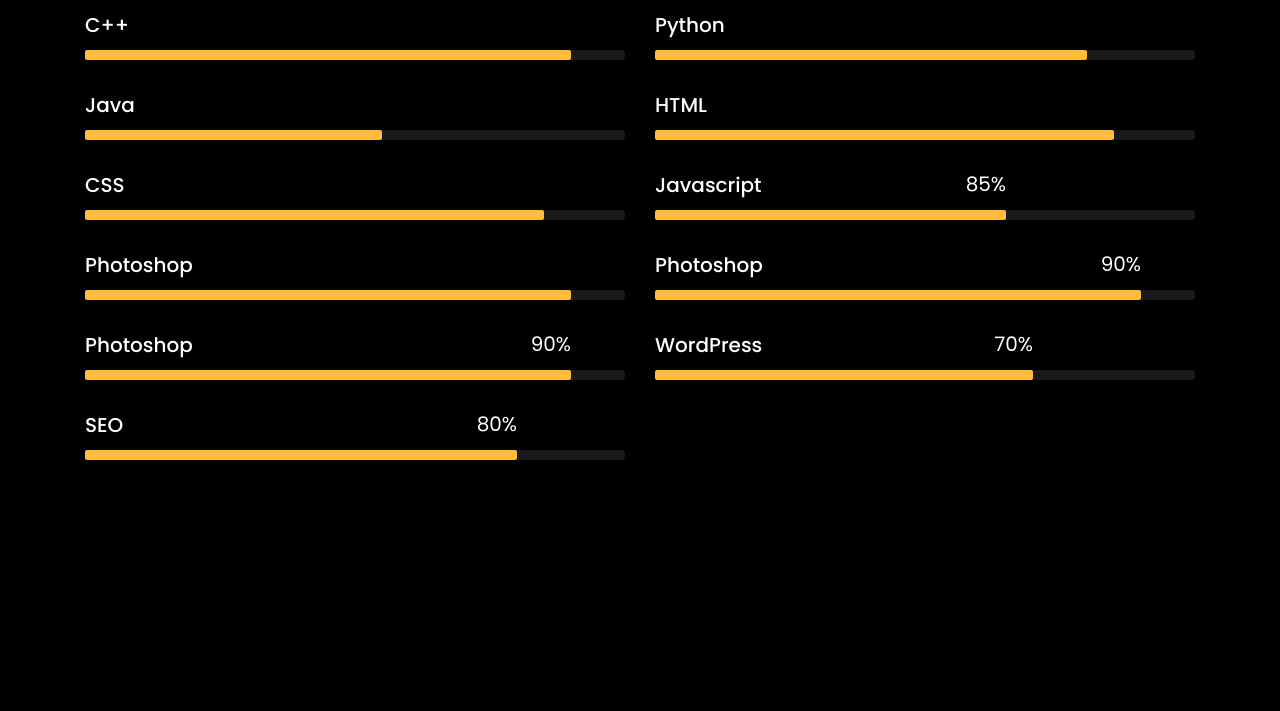
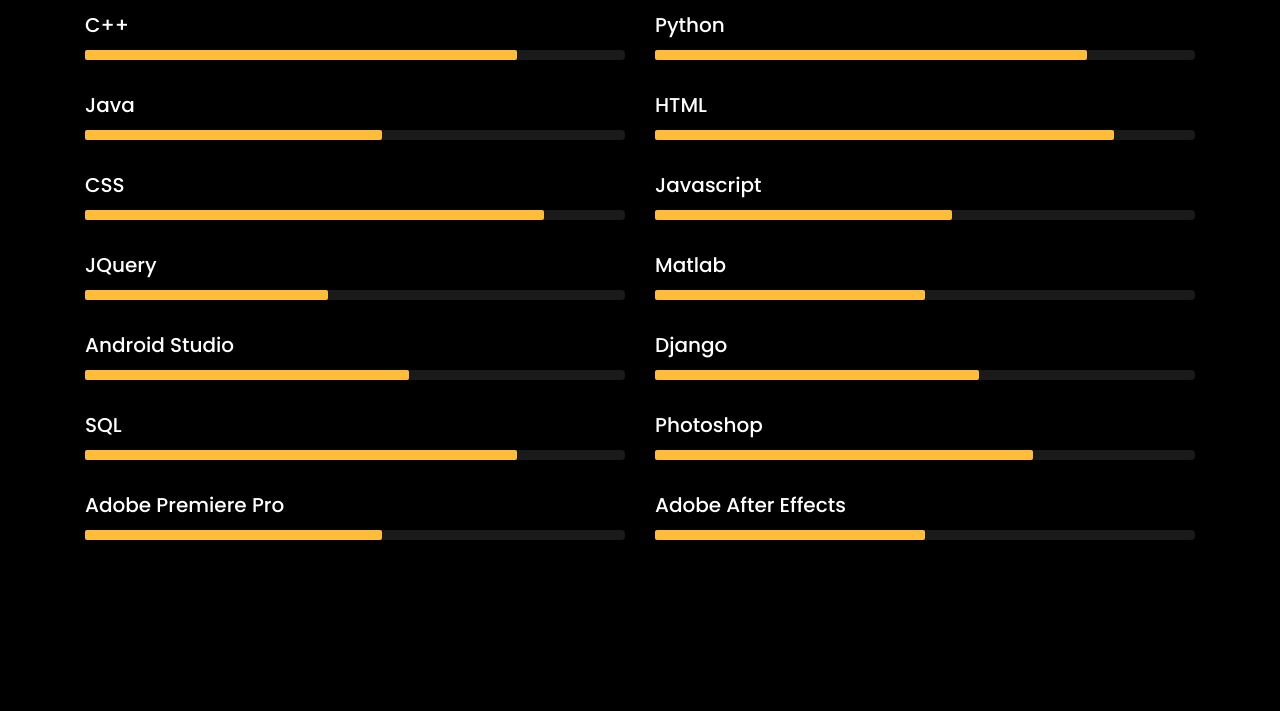
Before and after one commit to nayakashutosh9/personal_website, a plain HTML site: page index.html in a window 1280 px wide. Shown: the part 1770-2481 px from the top of the page. Drawn offline with Linux system fonts and the light colour scheme; files whose address does not match are found by name.

Commit message:
skills added

```diff
--- a/index.html
+++ b/index.html
@@ -282,8 +282,8 @@
 						<div class="progress-wrap ftco-animate">
 							<h3>C++</h3>
 							<div class="progress">
-							 	<div class="progress-bar color-1" role="progressbar" aria-valuenow="90"
-							  	aria-valuemin="0" aria-valuemax="100" style="width:90%">
+							 	<div class="progress-bar color-1" role="progressbar" aria-valuenow="80"
+							  	aria-valuemin="0" aria-valuemax="100" style="width:80%">
 							    <!-- <span>90%</span> -->
 							  	</div>
 							</div>
@@ -337,9 +337,64 @@
 						<div class="progress-wrap ftco-animate">
 							<h3>Javascript</h3>
 							<div class="progress">
-							 	<div class="progress-bar color-2" role="progressbar" aria-valuenow="65"
-							  	aria-valuemin="0" aria-valuemax="100" style="width:65%">
-							    <span>85%</span>
+							 	<div class="progress-bar color-2" role="progressbar" aria-valuenow="55"
+							  	aria-valuemin="0" aria-valuemax="100" style="width:55%">
+							    <!-- <span>85%</span> -->
+							  	</div>
+							</div>
+						</div>
+					</div>
+					<div class="col-md-6 animate-box">
+						<div class="progress-wrap ftco-animate">
+							<h3>JQuery</h3>
+							<div class="progress">
+							 	<div class="progress-bar color-1" role="progressbar" aria-valuenow="45"
+							  	aria-valuemin="0" aria-valuemax="100" style="width:45%">
+							    <!-- <span>90%</span> -->
+							  	</div>
+							</div>
+						</div>
+					</div>
+					<div class="col-md-6 animate-box">
+						<div class="progress-wrap ftco-animate">
+							<h3>Matlab</h3>
+							<div class="progress">
+							 	<div class="progress-bar color-1" role="progressbar" aria-valuenow="50"
+							  	aria-valuemin="0" aria-valuemax="100" style="width:50%">
+							    <!-- <span>90%</span> -->
+							  	</div>
+							</div>
+						</div>
+					</div>
+					<div class="col-md-6 animate-box">
+						<div class="progress-wrap ftco-animate">
+							<h3>Android Studio</h3>
+							<div class="progress">
+							 	<div class="progress-bar color-5" role="progressbar" aria-valuenow="60"
+							  	aria-valuemin="0" aria-valuemax="100" style="width:60%">
+							    <!-- <span>70%</span> -->
+							  	</div>
+							</div>
+						</div>
+					</div>
+					<div class="col-md-6 animate-box">
+						<div class="progress-wrap ftco-animate">
+							<h3>Django</h3>
+							<div class="progress">
+							 	<div class="progress-bar color-6" role="progressbar" aria-valuenow="60"
+							  	aria-valuemin="0" aria-valuemax="100" style="width:60%">
+							    <!-- <span>80%</span> -->
+							  	</div>
+							</div>
+						</div>
+					</div>
+					<div class="col-md-6 animate-box">
+						<div class="progress-wrap ftco-animate">
+							<h3>SQL</h3>
+							<div class="progress">
+							 	<div class="progress-bar color-6" role="progressbar" aria-valuenow="80"
+							  	aria-valuemin="0" aria-valuemax="100" style="width:80%">
+							    <!-- <span>80%</span> -->
 							  	</div>
 							</div>
 						</div>
@@ -348,8 +403,8 @@
 						<div class="progress-wrap ftco-animate">
 							<h3>Photoshop</h3>
 							<div class="progress">
-							 	<div class="progress-bar color-1" role="progressbar" aria-valuenow="90"
-							  	aria-valuemin="0" aria-valuemax="100" style="width:90%">
+							 	<div class="progress-bar color-1" role="progressbar" aria-valuenow="70"
+							  	aria-valuemin="0" aria-valuemax="100" style="width:70%">
 							    <!-- <span>90%</span> -->
 							  	</div>
 							</div>
@@ -357,46 +412,22 @@
 					</div>
 					<div class="col-md-6 animate-box">
 						<div class="progress-wrap ftco-animate">
-							<h3>Photoshop</h3>
+							<h3>Adobe Premiere Pro</h3>
 							<div class="progress">
-							 	<div class="progress-bar color-1" role="progressbar" aria-valuenow="90"
-							  	aria-valuemin="0" aria-valuemax="100" style="width:90%">
-							    <span>90%</span>
+							 	<div class="progress-bar color-1" role="progressbar" aria-valuenow="55"
+							  	aria-valuemin="0" aria-valuemax="100" style="width:55%">
+							    <!-- <span>90%</span> -->
 							  	</div>
 							</div>
 						</div>
 					</div>
 					<div class="col-md-6 animate-box">
 						<div class="progress-wrap ftco-animate">
-							<h3>Photoshop</h3>
+							<h3>Adobe After Effects</h3>
 							<div class="progress">
-							 	<div class="progress-bar color-1" role="progressbar" aria-valuenow="90"
-							  	aria-valuemin="0" aria-valuemax="100" style="width:90%">
-							    <span>90%</span>
-							  	</div>
-							</div>
-						</div>
-					</div>
-
-
-					<div class="col-md-6 animate-box">
-						<div class="progress-wrap ftco-animate">
-							<h3>WordPress</h3>
-							<div class="progress">
-							 	<div class="progress-bar color-5" role="progressbar" aria-valuenow="70"
-							  	aria-valuemin="0" aria-valuemax="100" style="width:70%">
-							    <span>70%</span>
-							  	</div>
-							</div>
-						</div>
-					</div>
-					<div class="col-md-6 animate-box">
-						<div class="progress-wrap ftco-animate">
-							<h3>SEO</h3>
-							<div class="progress">
-							 	<div class="progress-bar color-6" role="progressbar" aria-valuenow="80"
-							  	aria-valuemin="0" aria-valuemax="100" style="width:80%">
-							    <span>80%</span>
+							 	<div class="progress-bar color-1" role="progressbar" aria-valuenow="50"
+							  	aria-valuemin="0" aria-valuemax="100" style="width:50%">
+							    <!-- <span>90%</span> -->
 							  	</div>
 							</div>
 						</div>
@@ -725,14 +756,14 @@
             </div>
           </div>
         </div>
-        <div class="row">
+        <!-- <div class="row">
           <div class="col-md-12 text-center">
 
             <p><!-- Link back to Colorlib can't be removed. Template is licensed under CC BY 3.0. -->
-  Copyright &copy;<script>document.write(new Date().getFullYear());</script> All rights reserved | This template is made with <i class="icon-heart color-danger" aria-hidden="true"></i> by <a href="https://colorlib.com" target="_blank">Colorlib</a>
-  <!-- Link back to Colorlib can't be removed. Template is licensed under CC BY 3.0. --></p>
-          </div>
-        </div>
+  <!-- Copyright &copy;<script>document.write(new Date().getFullYear());</script> All rights reserved | This template is made with <i class="icon-heart color-danger" aria-hidden="true"></i> by <a href="https://colorlib.com" target="_blank">Colorlib</a>
+  Link back to Colorlib can't be removed. Template is licensed under CC BY 3.0.</p> -->
+          <!-- </div>
+        <!-- </div> -->
       </div>
     </footer>
 
```
